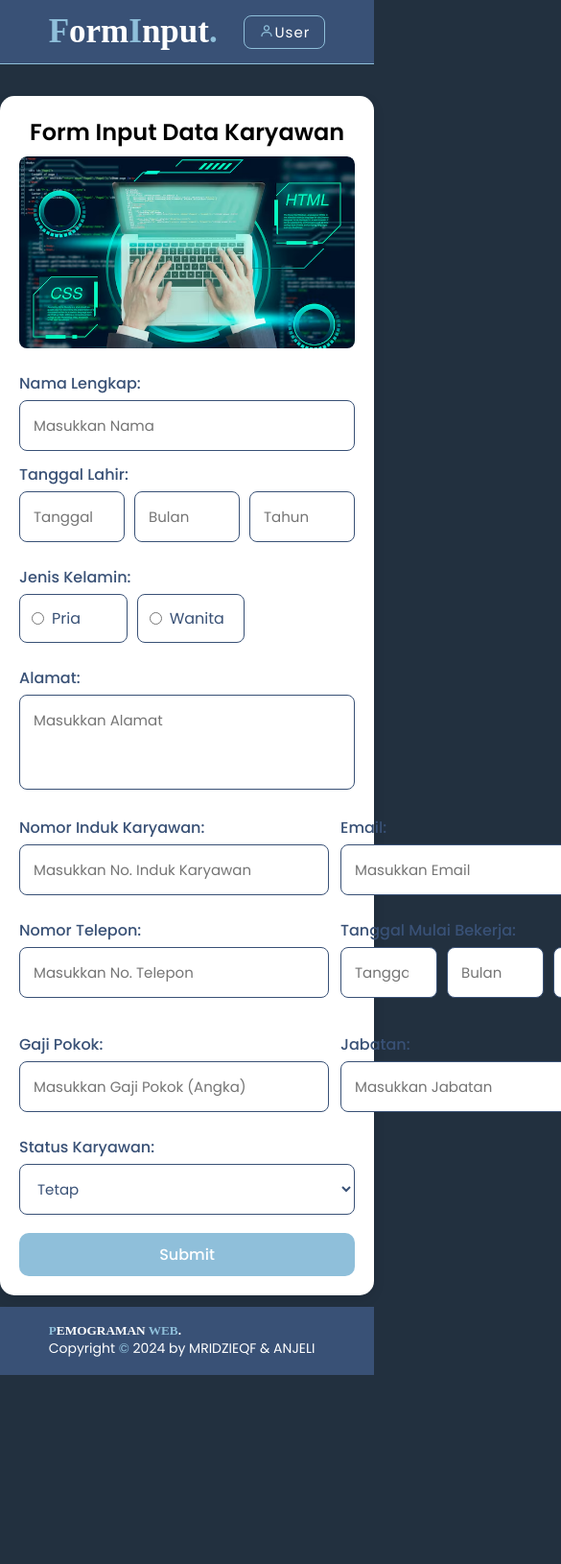
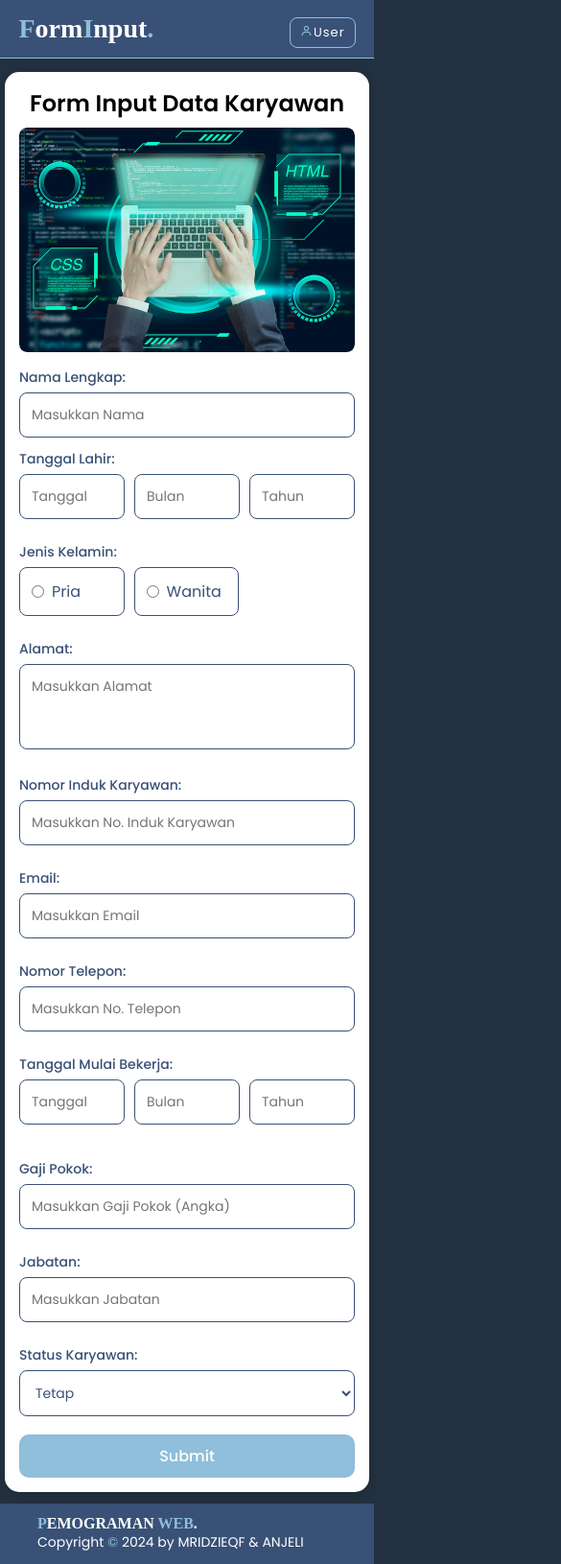
Before and after one commit to mridzieqfch/P.Web-Form-CSS-, a plain HTML site: page docs/index.html in a window 390 px wide. Shown: the top 1630 px of the page at 96% size, 585 px wide, since content can reach past the window. Before the commit the page ends 1433 px from the top, so only its background shows below. Drawn offline with nearby package versions, Linux system fonts and the light colour scheme; a web font is replaced by a local one.

Commit message:
Add files via upload

```diff
--- a/docs/styles.css
+++ b/docs/styles.css
@@ -285,3 +285,100 @@ div .date-group {
   align-items: center;
   justify-content: space-between;
 }
+
+/* MEDIA QUERIES */
+@media (min-width: 768px) and (max-width: 1024px) {
+  /* UNTUK LAPTOP / PC */
+  .container {
+    max-width: 95%;
+  }
+
+  .form-grid {
+    grid-template-columns: 1fr 1fr;
+  }
+}
+
+@media (max-width: 768px) {
+  /* UNTUK TABLET */
+  .container {
+    max-width: 380px;
+    padding: 15px;
+    margin-top: 75px;
+  }
+  header {  /* HEADER STYLES */
+    padding: 10px 5%;
+    flex-direction: row;
+    justify-content: space-between;
+    /* align-items: center; */
+  }
+  .logo {
+    font-size: 28px;
+  }
+  header a.btnUser {
+    margin-top: 8px;
+    padding: 5px 10px;
+    font-size: 13px;
+  }
+  div .pria,
+  div .wanita {
+    padding: 12px;
+    width: 31.3%;
+  }
+  .form-grid { /* FORM STYLES */
+    grid-template-columns: 1fr;
+    gap: 12px;
+  }
+  .date-group {
+    flex-direction: column;
+  }
+  .date-group input {
+    width: 100%;
+  }
+  .row {
+    height: auto;
+    margin-bottom: 16px;
+  }
+  .row img {
+    width: 100%;
+    height: auto;
+  }
+  .footer {  /* FOOTER STYLES */
+    padding: 12px 10%;
+  }
+}
+
+@media (max-width: 480px) {
+  /* UNTUK MOBILE / HP */
+  .container h2 {
+    font-size: 1.5rem;
+  }
+  label {
+    font-size: 14px;
+  }
+  .container form input,
+  .container form textarea,
+  .container form select {
+    padding: 12px;
+    font-size: 14px;
+  }
+  .submit {
+    font-size: 14px;
+    padding: 12px;
+  }
+  .footer h5 {
+    font-size: 1rem;
+  }
+  .footer p {
+    font-size: 12px;
+  }
+}
+
+@media (min-width: 768px) and (max-width: 1024px) {
+  .container {
+    max-width: 95%;
+  }
+
+  .form-grid {
+    grid-template-columns: 1fr 1fr;
+  }
+}
```
